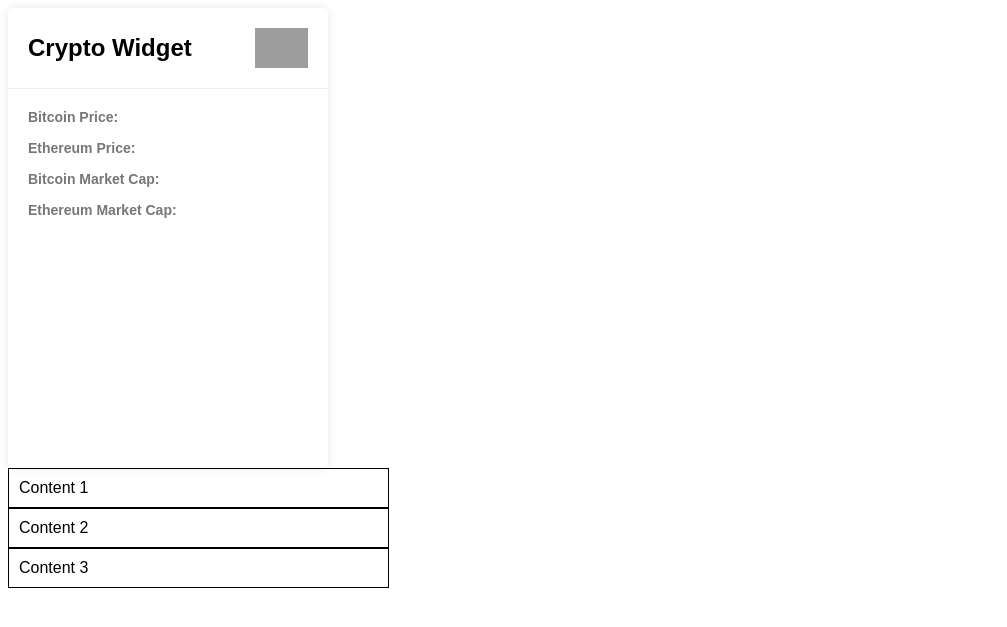
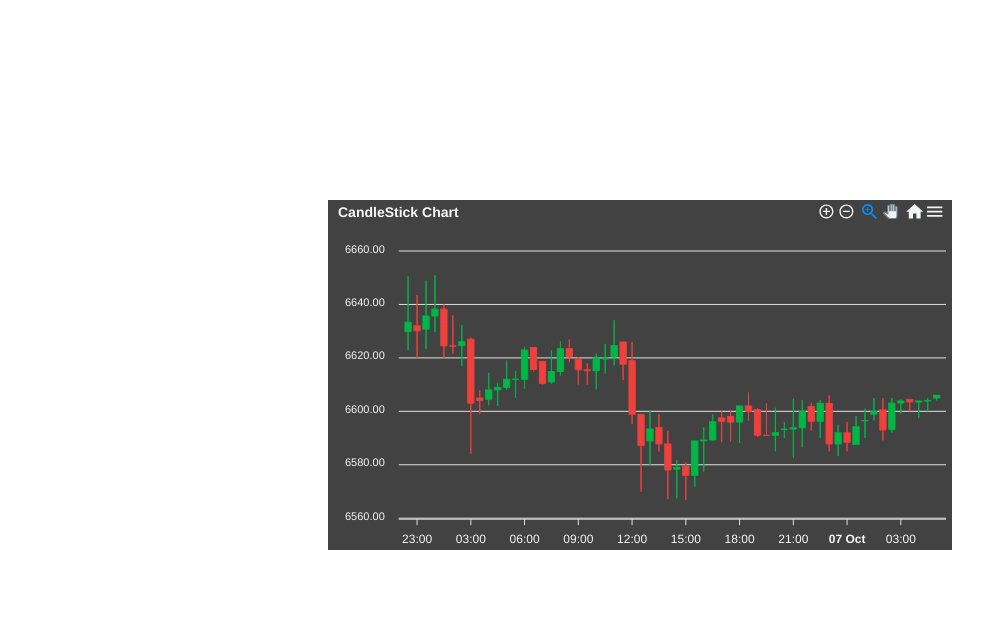
Before and after one commit to JakubPsencik/Cryptoview, a Flask app: template templates/widget_test.html in a window 1280 px wide. Shown: the top 627 px of the page, without its empty margins (0-1007 px from the left). Run offline with Flask 3, Linux system fonts and the light colour scheme; the template is opened without the code that fills it, so the values that code supplies are empty; parts of the project's set-up code (start-up, migrations or seed data) failed here and were passed over; some libraries are stand-ins or nearby versions; grey boxes are pictures that could not be loaded.

Commit message:
commit from ntb

```diff
--- a/static/slider.css
+++ b/static/slider.css
@@ -72,7 +72,7 @@ background-size: cover;
 }
 
 .three{
-background: var(--tw-black);
+background: green;
 }
 
 .four{
--- a/templates/widget_test.html
+++ b/templates/widget_test.html
@@ -2,151 +2,282 @@
 <html>
 <head>
 	<title>Crypto Widget</title>
-	<style>
-	body {
-		font-family: Arial, sans-serif;
-	}
-	.widget-container {
-		display: flex;
-		flex-direction: column;
-		width: 320px;
-		height: 460px;
-		background-color: #fff;
-		border-radius: 5px;
-		box-shadow: 0px 0px 10px rgba(0, 0, 0, 0.1);
-	}
-	.widget-header {
-		display: flex;
-		justify-content: space-between;
-		align-items: center;
-		padding: 20px;
-		border-bottom: 1px solid #eee;
-	}
-	.widget-header h2 {
-		font-size: 24px;
-		font-weight: bold;
-		margin: 0;
-	}
-	.widget-header img {
-		height: 40px;
-	}
-	.widget-body {
-		flex-grow: 1;
-		display: flex;
-		flex-direction: column;
-		padding: 20px;
-	}
-	.widget-body p {
-		margin: 0;
-	}
-	.widget-body__item {
-		display: flex;
-		justify-content: space-between;
-		align-items: center;
-		margin-bottom: 15px;
-	}
-	.widget-body__item__label {
-		font-size: 14px;
-		font-weight: bold;
-		color: #777;
-		margin-right: 15px;
-	}
-	.widget-body__item__value {
-		font-size: 18px;
-		font-weight: bold;
-		color: #333;
-	}
-	</style>
 </head>
 <body>
-	<div class="widget-container">
-		<div class="widget-header">
-		<h2>Crypto Widget</h2>
-		<img src="https://example.com/logo.png" alt="Logo">
-		</div>
-		<div class="widget-body">
-		<div class="widget-body__item">
-			<div class="widget-body__item__label">Bitcoin Price:</div>
-			<div class="widget-body__item__value" id="bitcoin-price"></div>
-		</div>
-		<div class="widget-body__item">
-			<div class="widget-body__item__label">Ethereum Price:</div>
-			<div class="widget-body__item__value" id="ethereum-price"></div>
-		</div>
-		<div class="widget-body__item">
-			<div class="widget-body__item__label">Bitcoin Market Cap:</div>
-			<div class="widget-body__item__value" id="bitcoin-market-cap"></div>
-		</div>
-		<div class="widget-body__item">
-			<div class="widget-body__item__label">Ethereum Market Cap:</div>
-			<div class="widget-body__item__value" id="ethereum-market-cap"></div>
-		</div>
-		</div>
+	<div id="chart" style="margin: 25vh 25vw 0px 25vw; justify-content: center;">
+
 	</div>
+	<script src="https://cdn.jsdelivr.net/npm/apexcharts"></script>
 	<script>
-				// Function to fetch crypto data from an API
-		async function fetchCryptoData() {
-		const response = await fetch('https://api.coingecko.com/api/v3/simple/price?ids=bitcoin,ethereum&vs_currencies=usd&include_market_cap=true');
-		const data = await response.json();
-		return data;
-		}
+		var options = {
+			series: [{
+			data: [{
+				x: new Date(1538778600000),
+				y: [6629.81, 6650.5, 6623.04, 6633.33]
+				},
+				{
+				x: new Date(1538780400000),
+				y: [6632.01, 6643.59, 6620, 6630.11]
+				},
+				{
+				x: new Date(1538782200000),
+				y: [6630.71, 6648.95, 6623.34, 6635.65]
+				},
+				{
+				x: new Date(1538784000000),
+				y: [6635.65, 6651, 6629.67, 6638.24]
+				},
+				{
+				x: new Date(1538785800000),
+				y: [6638.24, 6640, 6620, 6624.47]
+				},
+				{
+				x: new Date(1538787600000),
+				y: [6624.53, 6636.03, 6621.68, 6624.31]
+				},
+				{
+				x: new Date(1538789400000),
+				y: [6624.61, 6632.2, 6617, 6626.02]
+				},
+				{
+				x: new Date(1538791200000),
+				y: [6627, 6627.62, 6584.22, 6603.02]
+				},
+				{
+				x: new Date(1538793000000),
+				y: [6605, 6608.03, 6598.95, 6604.01]
+				},
+				{
+				x: new Date(1538794800000),
+				y: [6604.5, 6614.4, 6602.26, 6608.02]
+				},
+				{
+				x: new Date(1538796600000),
+				y: [6608.02, 6610.68, 6601.99, 6608.91]
+				},
+				{
+				x: new Date(1538798400000),
+				y: [6608.91, 6618.99, 6608.01, 6612]
+				},
+				{
+				x: new Date(1538800200000),
+				y: [6612, 6615.13, 6605.09, 6612]
+				},
+				{
+				x: new Date(1538802000000),
+				y: [6612, 6624.12, 6608.43, 6622.95]
+				},
+				{
+				x: new Date(1538803800000),
+				y: [6623.91, 6623.91, 6615, 6615.67]
+				},
+				{
+				x: new Date(1538805600000),
+				y: [6618.69, 6618.74, 6610, 6610.4]
+				},
+				{
+				x: new Date(1538807400000),
+				y: [6611, 6622.78, 6610.4, 6614.9]
+				},
+				{
+				x: new Date(1538809200000),
+				y: [6614.9, 6626.2, 6613.33, 6623.45]
+				},
+				{
+				x: new Date(1538811000000),
+				y: [6623.48, 6627, 6618.38, 6620.35]
+				},
+				{
+				x: new Date(1538812800000),
+				y: [6619.43, 6620.35, 6610.05, 6615.53]
+				},
+				{
+				x: new Date(1538814600000),
+				y: [6615.53, 6617.93, 6610, 6615.19]
+				},
+				{
+				x: new Date(1538816400000),
+				y: [6615.19, 6621.6, 6608.2, 6620]
+				},
+				{
+				x: new Date(1538818200000),
+				y: [6619.54, 6625.17, 6614.15, 6620]
+				},
+				{
+				x: new Date(1538820000000),
+				y: [6620.33, 6634.15, 6617.24, 6624.61]
+				},
+				{
+				x: new Date(1538821800000),
+				y: [6625.95, 6626, 6611.66, 6617.58]
+				},
+				{
+				x: new Date(1538823600000),
+				y: [6619, 6625.97, 6595.27, 6598.86]
+				},
+				{
+				x: new Date(1538825400000),
+				y: [6598.86, 6598.88, 6570, 6587.16]
+				},
+				{
+				x: new Date(1538827200000),
+				y: [6588.86, 6600, 6580, 6593.4]
+				},
+				{
+				x: new Date(1538829000000),
+				y: [6593.99, 6598.89, 6585, 6587.81]
+				},
+				{
+				x: new Date(1538830800000),
+				y: [6587.81, 6592.73, 6567.14, 6578]
+				},
+				{
+				x: new Date(1538832600000),
+				y: [6578.35, 6581.72, 6567.39, 6579]
+				},
+				{
+				x: new Date(1538834400000),
+				y: [6579.38, 6580.92, 6566.77, 6575.96]
+				},
+				{
+				x: new Date(1538836200000),
+				y: [6575.96, 6589, 6571.77, 6588.92]
+				},
+				{
+				x: new Date(1538838000000),
+				y: [6588.92, 6594, 6577.55, 6589.22]
+				},
+				{
+				x: new Date(1538839800000),
+				y: [6589.3, 6598.89, 6589.1, 6596.08]
+				},
+				{
+				x: new Date(1538841600000),
+				y: [6597.5, 6600, 6588.39, 6596.25]
+				},
+				{
+				x: new Date(1538843400000),
+				y: [6598.03, 6600, 6588.73, 6595.97]
+				},
+				{
+				x: new Date(1538845200000),
+				y: [6595.97, 6602.01, 6588.17, 6602]
+				},
+				{
+				x: new Date(1538847000000),
+				y: [6602, 6607, 6596.51, 6599.95]
+				},
+				{
+				x: new Date(1538848800000),
+				y: [6600.63, 6601.21, 6590.39, 6591.02]
+				},
+				{
+				x: new Date(1538850600000),
+				y: [6591.02, 6603.08, 6591, 6591]
+				},
+				{
+				x: new Date(1538852400000),
+				y: [6591, 6601.32, 6585, 6592]
+				},
+				{
+				x: new Date(1538854200000),
+				y: [6593.13, 6596.01, 6590, 6593.34]
+				},
+				{
+				x: new Date(1538856000000),
+				y: [6593.34, 6604.76, 6582.63, 6593.86]
+				},
+				{
+				x: new Date(1538857800000),
+				y: [6593.86, 6604.28, 6586.57, 6600.01]
+				},
+				{
+				x: new Date(1538859600000),
+				y: [6601.81, 6603.21, 6592.78, 6596.25]
+				},
+				{
+				x: new Date(1538861400000),
+				y: [6596.25, 6604.2, 6590, 6602.99]
+				},
+				{
+				x: new Date(1538863200000),
+				y: [6602.99, 6606, 6584.99, 6587.81]
+				},
+				{
+				x: new Date(1538865000000),
+				y: [6587.81, 6595, 6583.27, 6591.96]
+				},
+				{
+				x: new Date(1538866800000),
+				y: [6591.97, 6596.07, 6585, 6588.39]
+				},
+				{
+				x: new Date(1538868600000),
+				y: [6587.6, 6598.21, 6587.6, 6594.27]
+				},
+				{
+				x: new Date(1538870400000),
+				y: [6596.44, 6601, 6590, 6596.55]
+				},
+				{
+				x: new Date(1538872200000),
+				y: [6598.91, 6605, 6596.61, 6600.02]
+				},
+				{
+				x: new Date(1538874000000),
+				y: [6600.55, 6605, 6589.14, 6593.01]
+				},
+				{
+				x: new Date(1538875800000),
+				y: [6593.15, 6605, 6592, 6603.06]
+				},
+				{
+				x: new Date(1538877600000),
+				y: [6603.07, 6604.5, 6599.09, 6603.89]
+				},
+				{
+				x: new Date(1538879400000),
+				y: [6604.44, 6604.44, 6600, 6603.5]
+				},
+				{
+				x: new Date(1538881200000),
+				y: [6603.5, 6603.99, 6597.5, 6603.86]
+				},
+				{
+				x: new Date(1538883000000),
+				y: [6603.85, 6605, 6600, 6604.07]
+				},
+				{
+				x: new Date(1538884800000),
+				y: [6604.98, 6606, 6604.07, 6606]
+				},
+			]
+			}],
+			chart: {
+			type: 'candlestick',
+			height: 350
+			},
+			theme: {
+				mode: 'dark',
+				palette: 'palette1'
+			},
+			title: {
+			text: 'CandleStick Chart',
+			align: 'left'
+			},
+			xaxis: {
+			type: 'datetime'
+			},
+			yaxis: {
+			tooltip: {
+				enabled: true
+			}
+			}
+		};
 
-		// Function to update the widget with the latest data
-		async function updateCryptoWidget() {
-		const cryptoData = await fetchCryptoData();
-		const bitcoinPriceElement = document.getElementById('bitcoin-price');
-		const ethereumPriceElement = document.getElementById('ethereum-price');
-		const bitcoinMarketCapElement = document.getElementById('bitcoin-market-cap');
-		const ethereumMarketCapElement = document.getElementById('ethereum-market-cap');
+		var chart = new ApexCharts(document.querySelector("#chart"), options);
+		chart.render();
+	</script>
 
-		// Update the DOM with the latest data
-		bitcoinPriceElement.innerText = `$${cryptoData.bitcoin.usd}`;
-		ethereumPriceElement.innerText = `$${cryptoData.ethereum.usd}`;
-		bitcoinMarketCapElement.innerText = `$${cryptoData.bitcoin.usd_market_cap}`;
-		ethereumMarketCapElement.innerText = `$${cryptoData.ethereum.usd_market_cap}`;
-		}
-
-		// Call the updateCryptoWidget function initially to populate the widget with data
-		updateCryptoWidget();
-
-		// Call the updateCryptoWidget function every 10 seconds to update the widget with the latest data
-		setInterval(updateCryptoWidget, 10000);
-	</script>
-	<style>
-		.container {
-			width: 100%;
-			overflow: hidden; /* to clear floats */
-			display: flex;
-			flex-direction: column;
-		}
-
-		.box {
-			width: 30%; /* adjust this as needed */
-			margin-right: 3%; /* adjust this as needed */
-			float: left;
-			border: 1px solid black; /* just for illustration */
-		}
-
-		.box:last-child {
-			margin-right: 0; /* remove right margin from the last box */
-		}
-
-		.box p {
-			margin: 0;
-			padding: 10px;
-		}
-
-	</style>
-	<div class="container">
-	<div class="box">
-		<p>Content 1</p>
-	</div>
-	<div class="box">
-		<p>Content 2</p>
-	</div>
-	<div class="box">
-		<p>Content 3</p>
-	</div>
-	</div>
 </body>
 </html>
```
Also changed, not shown: konzultace_poznamky.md (+14 -0 lines), static/chart.js (+125 -11 lines), templates/index.html (+14 -4 lines), templates/tests/chjs-test.html (added, +78 -0 lines), templates/tests/lw-test.html (added, +66 -0 lines).
